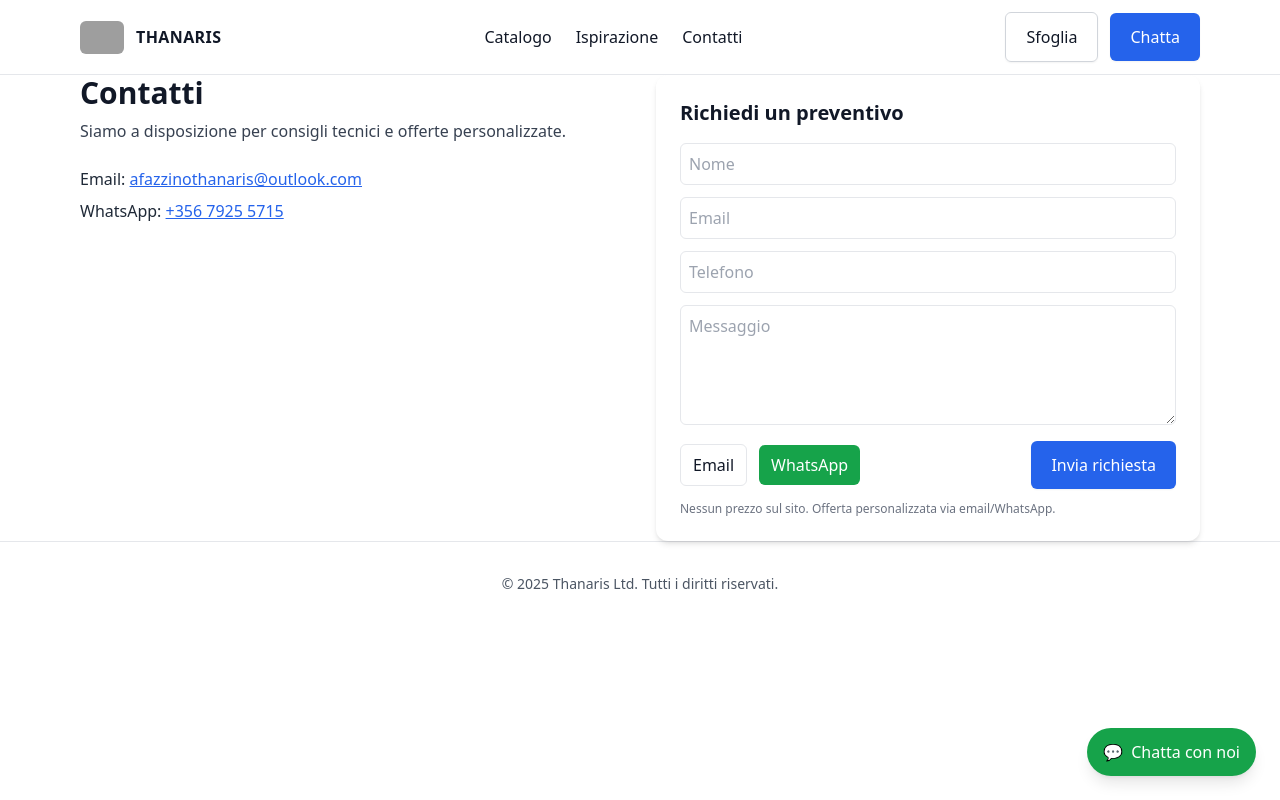
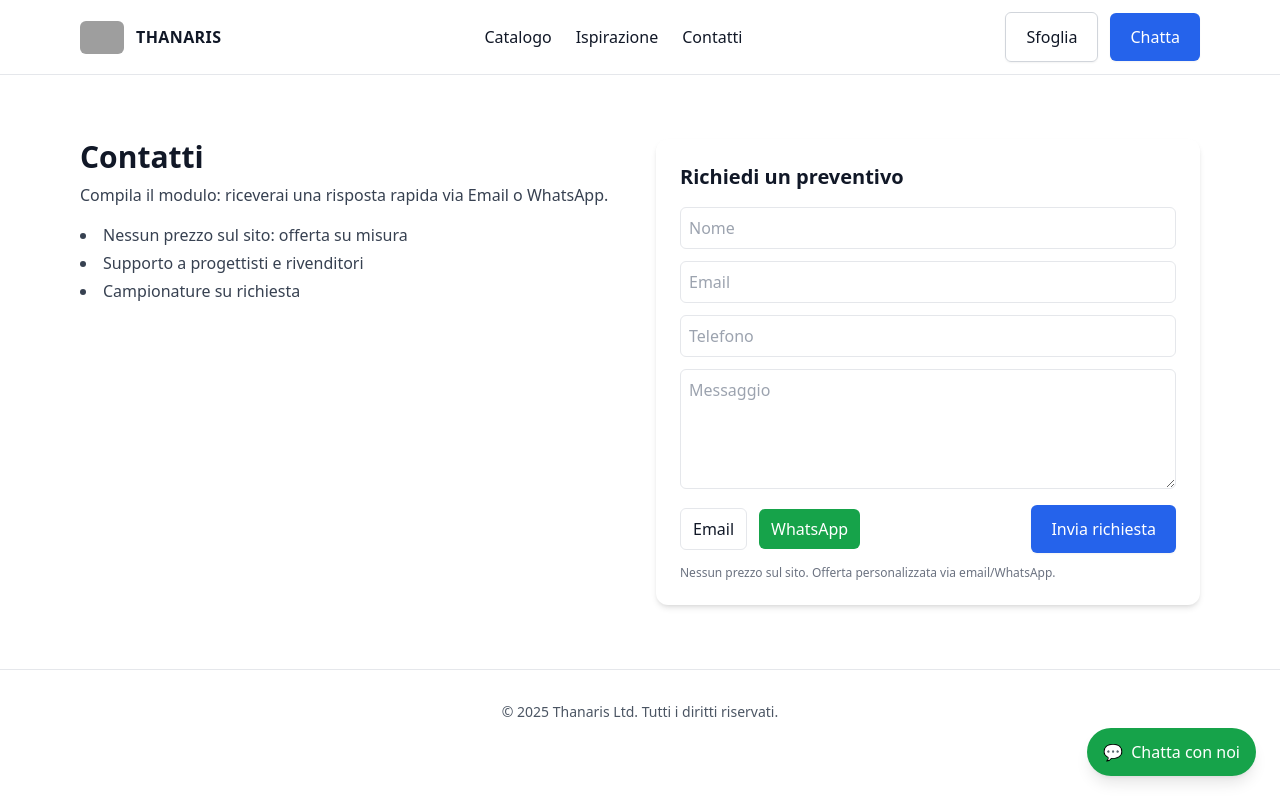
Before and after one commit to Thanaris/tha-naris, a Next.js app: page /contact in a window 1280 px wide. Built offline with nearby package versions, Linux system fonts and the light colour scheme; grey boxes are pictures that could not be loaded.

Commit message:
Update page.tsx

```diff
--- a/app/contact/page.tsx
+++ b/app/contact/page.tsx
@@ -1,20 +1,18 @@
 import QuoteForm from '../../components/QuoteForm';
 
-export const metadata = {
-  title: 'Contatti — Thanaris Tiles',
-  description: 'Contatta Thanaris per preventivi e informazioni.'
-};
+export const metadata = { title: 'Contatti — Thanaris Tiles', description: 'Richiedi preventivi e informazioni.' };
 
 export default function ContactPage() {
   return (
-    <div className="grid md:grid-cols-2 gap-8">
+    <div className="section grid md:grid-cols-2 gap-8">
       <div>
         <h1 className="text-3xl font-bold mb-2">Contatti</h1>
-        <p className="text-gray-700 mb-6">Siamo a disposizione per consigli tecnici e offerte personalizzate.</p>
-        <div className="space-y-2 text-gray-800">
-          <p>Email: <a className="text-blue-600 underline" href="mailto:afazzinothanaris@outlook.com">afazzinothanaris@outlook.com</a></p>
-          <p>WhatsApp: <a className="text-blue-600 underline" href="https://wa.me/35679255715" target="_blank">+356 7925 5715</a></p>
-        </div>
+        <p className="text-gray-700">Compila il modulo: riceverai una risposta rapida via Email o WhatsApp.</p>
+        <ul className="text-gray-700 mt-4 list-disc list-inside space-y-1">
+          <li>Nessun prezzo sul sito: offerta su misura</li>
+          <li>Supporto a progettisti e rivenditori</li>
+          <li>Campionature su richiesta</li>
+        </ul>
       </div>
       <QuoteForm />
     </div>
```
